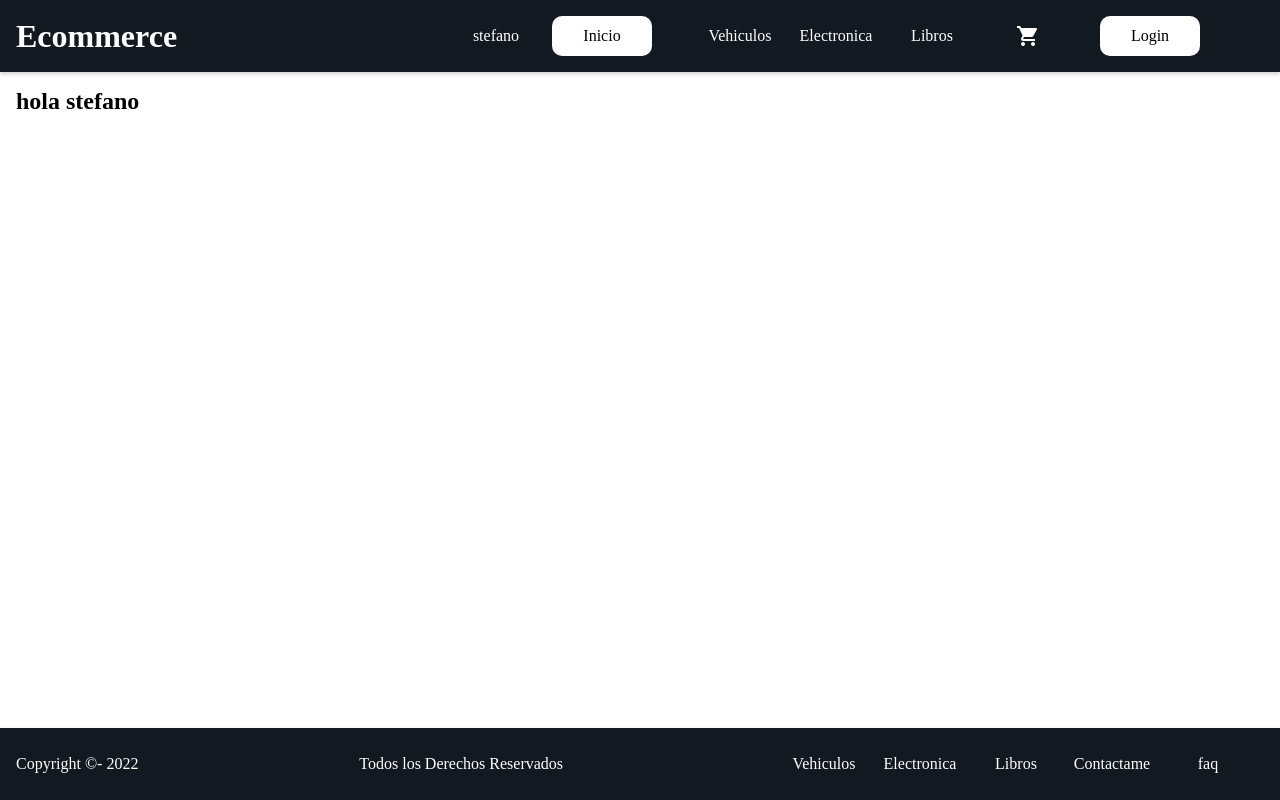
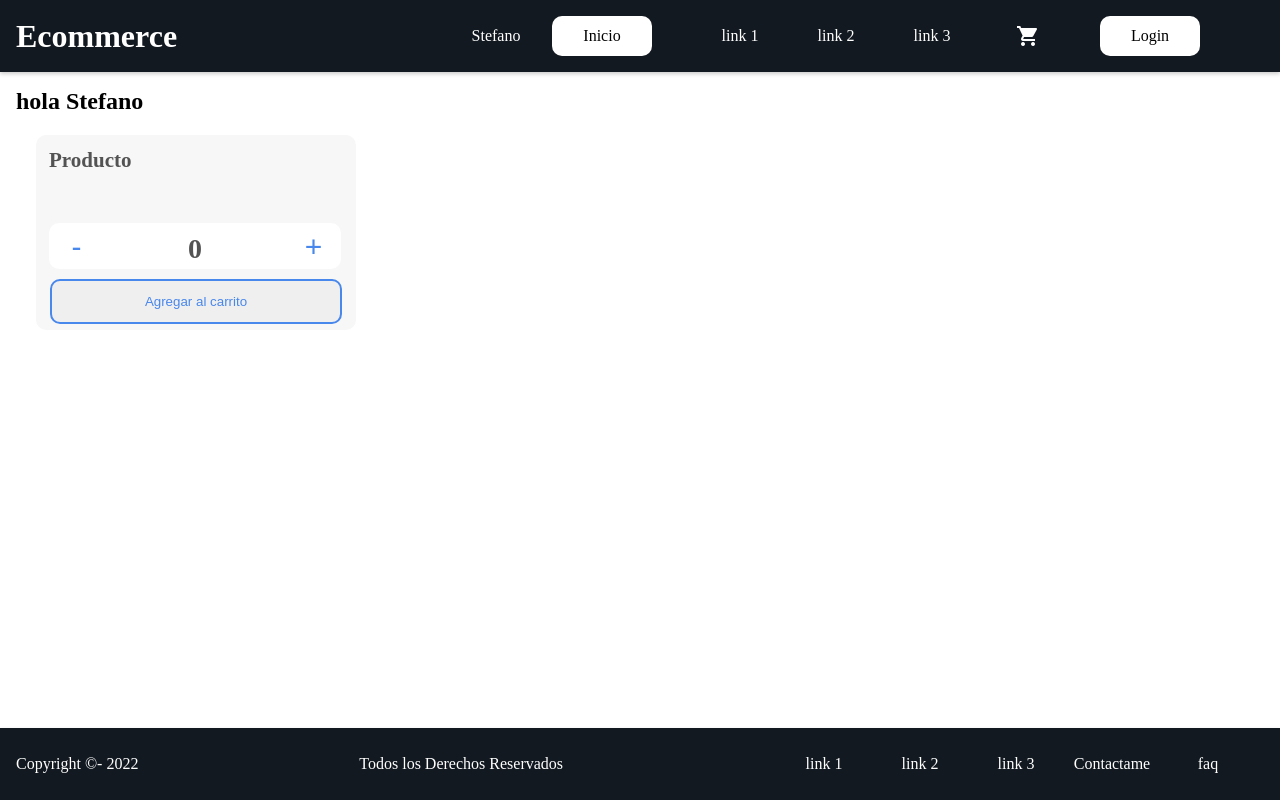
Before and after one commit to corsostefano/Proyecto-React, a React (Create React App) app: page / in a window 1280 px wide. Built offline with nearby package versions, Linux system fonts and the light colour scheme.

Commit message:
respaldo

```diff
--- a/src/components/Header.js
+++ b/src/components/Header.js
@@ -10,7 +10,7 @@ const Header = () => {
         <header className="header">
                 <h1 className="header__titulo">Ecommerce</h1>
                 <NavBars
-                    nombre="stefano"
+                    nombre="Stefano"
                     apellido="corso"
                     edad={edad}
                     onAdd={saludo}
--- /dev/null
+++ b/src/components/ItemCount.js
@@ -0,0 +1,29 @@
+import { useState } from "react"
+
+const ItemCount = () => {
+    const [count, setCount] =useState (0)
+
+    const sumaCount = () => {
+        setCount (count + 1)
+    }
+    const restaCount = () => {
+        setCount (count - 1)
+    }
+
+  return (
+    <>
+        <div class="item__card__agregar">
+            <h2 class="titulo__producto">Producto</h2>
+            <div class="item__count">
+                <button class="item__count__button" onClick={restaCount}>-</button>
+                <h1>{count}</h1>
+                <button class="item__count__button" onClick={sumaCount}>+</button>
+            </div>
+            <div class="item__container__button__agregar">
+                <button class="button__agregar__carrito">Agregar al carrito</button>
+            </div>
+        </div>
+    </>
+  )
+}
+export default ItemCount
--- a/src/components/ItemListContainer.js
+++ b/src/components/ItemListContainer.js
@@ -1,10 +1,12 @@
 import Saludo from "./Saludo"
+import ItemCount from "./ItemCount"
 
 const ItemListContainer = () => {
 
   return (
     <>
-        <Saludo persona="stefano" />
+        <Saludo persona="Stefano" />
+        <ItemCount/>
     </>
   )
 }
--- a/src/components/NavBars.js
+++ b/src/components/NavBars.js
@@ -8,41 +8,21 @@ const NavBars = (props) => {
     return (
       <nav className="nav">
         <div className="nav__container__categorias">
-          <ul>
-            <li>
           <a href="#">{props.nombre}</a>
-            </li>
-          </ul>
         </div>
         <div className="nav__container__inicio">
-          <ul>
-            <li>
           <a href="#" className="nav__link__inicio" >Inicio</a>
-            </li>
-          </ul>
         </div>
         <div className="nav__container__categorias">
-          <ul>
-            <li>
-              <a href="#" className="nav__link__categorias">Vehiculos</a>
-              <a href="#" className="nav__link__categorias">Electronica</a>
-              <a href="#" className="nav__link__categorias">Libros</a>
-            </li>
-          </ul>
+          <a href="#" className="nav__link__categorias">link 1</a>
+          <a href="#" className="nav__link__categorias">link 2</a>
+          <a href="#" className="nav__link__categorias">link 3</a>
         </div>
         <div className="nav__container__cart">
-          <ul>
-            <li>
           <a href="#"><CartWidget/></a>
-            </li>
-          </ul>
         </div>
         <div className="nav__container__login">
-          <ul>
-            <li>
           <a href="#" className="nav__link__login" >Login</a>
-            </li>
-          </ul>
         </div>
       </nav>
     )
@@ -50,15 +30,11 @@ const NavBars = (props) => {
     return (
       <nav className="nav">
         <div className="nav__container__categorias">
-          <ul>
-            <li>
-              <a href="#" className="nav__link__categorias">Vehiculos</a>
-              <a href="#" className="nav__link__categorias">Electronica</a>
-              <a href="#" className="nav__link__categorias">Libros</a>
+            <a href="#" className="nav__link__categorias">link 1</a>
+            <a href="#" className="nav__link__categorias">link 2</a>
+            <a href="#" className="nav__link__categorias">link 3</a>
             <a href="#" className="nav__link__categorias">Contactame</a>
             <a href="#" className="nav__link__categorias">faq</a>
-            </li>
-          </ul>
         </div>
       </nav>
     )
--- a/src/sass/estilos.scss
+++ b/src/sass/estilos.scss
@@ -1,3 +1,4 @@
 @import "header";
 @import "root";
 @import "footer";
+@import "itemCount";
--- a/src/sass/footer.scss
+++ b/src/sass/footer.scss
@@ -12,10 +12,6 @@
     justify-content: space-between;
     align-items: center;
     .nav__container__categorias{
-        ul{
-            list-style: none;
-
-            li{
         a{
             color: white;
             margin-right: 1rem;
@@ -31,8 +27,7 @@
                 background:rgb(0, 179, 255);
                 }
         }
-            }
-        }
+
     }
 
 }
--- a/src/sass/header.scss
+++ b/src/sass/header.scss
@@ -22,13 +22,8 @@
         border: none;
         cursor: pointer;
         border-radius: 10px;
-        ul{
-            list-style: none;
-            li{
             a{
                 color: black;
-                }
-            }
             }
         &:hover{
             background:rgb(0, 179, 255);
@@ -36,10 +31,6 @@
     }
     .nav__container__categorias{
         margin-left: 3rem;
-        ul{
-            list-style: none;
-
-            li{
             a{
                 color: white;
                 margin-right: 1rem;
@@ -56,13 +47,8 @@
                 }
             }
     }
-        }
-    }
     .nav__container__cart{
         margin-right: 2rem;
-        ul{
-            list-style: none;
-            li{
             a{
                 color: white;
                 display: inline-flex;
@@ -77,8 +63,8 @@
                     background:rgb(0, 179, 255);
                 }
             }
-            }
-        }
+
+
     }
     .nav__container__login{
         display: inline-flex;
@@ -91,20 +77,11 @@
         cursor: pointer;
         border-radius: 10px;
         margin-right: 4rem;
-        ul{
-            list-style: none;
-            li{
             a{
                 color: black;
-                }
-            }
             }
         &:hover{
             background:rgb(0, 179, 255);
         }
     }
-
-
-
-
 }
--- /dev/null
+++ b/src/sass/itemCount.scss
@@ -0,0 +1,54 @@
+.item__card__agregar{
+    margin: 20px;
+    width: 320px;
+    height: 195px;
+    background-color: #f7f7f7;
+    border-radius: 10px;
+    font-size: 14px;
+    color: #535353;
+    display: block;
+    justify-content: center;
+    padding: 13px;
+    .item__count{
+        width: 292px;
+        height: 46px;
+        margin-top: 50px;
+        background-color: white;
+        display: flex;
+        justify-content: space-between;
+        padding: 10px;
+        border-radius: 10px;
+    }
+    .item__count__button {
+        color: #4887ec;
+        font-size: 30px;
+        width: 35px;
+        height: 35px;
+        background-color: white;
+        border: none;
+        cursor: pointer;
+        margin-top: -4px;
+        &:hover{
+            background-color: #f7f7f7;
+            border-radius: 5px;
+        }
+    }
+    .item__container__button__agregar{
+        margin-top: 10px;
+        width: 100%;
+        height: 45px;
+        display: flex;
+        justify-content: center;
+    }
+    .button__agregar__carrito{
+        width: 292px ;
+        border-radius: 10px;
+        cursor: pointer;
+        color: #4887ec;
+        border-color: #4887ec;
+        border-style: solid;
+        &:hover{
+            background-color: #d0e0f9;
+        }
+    }
+}
```
Lines whose indentation alone changed are shown as unchanged.
